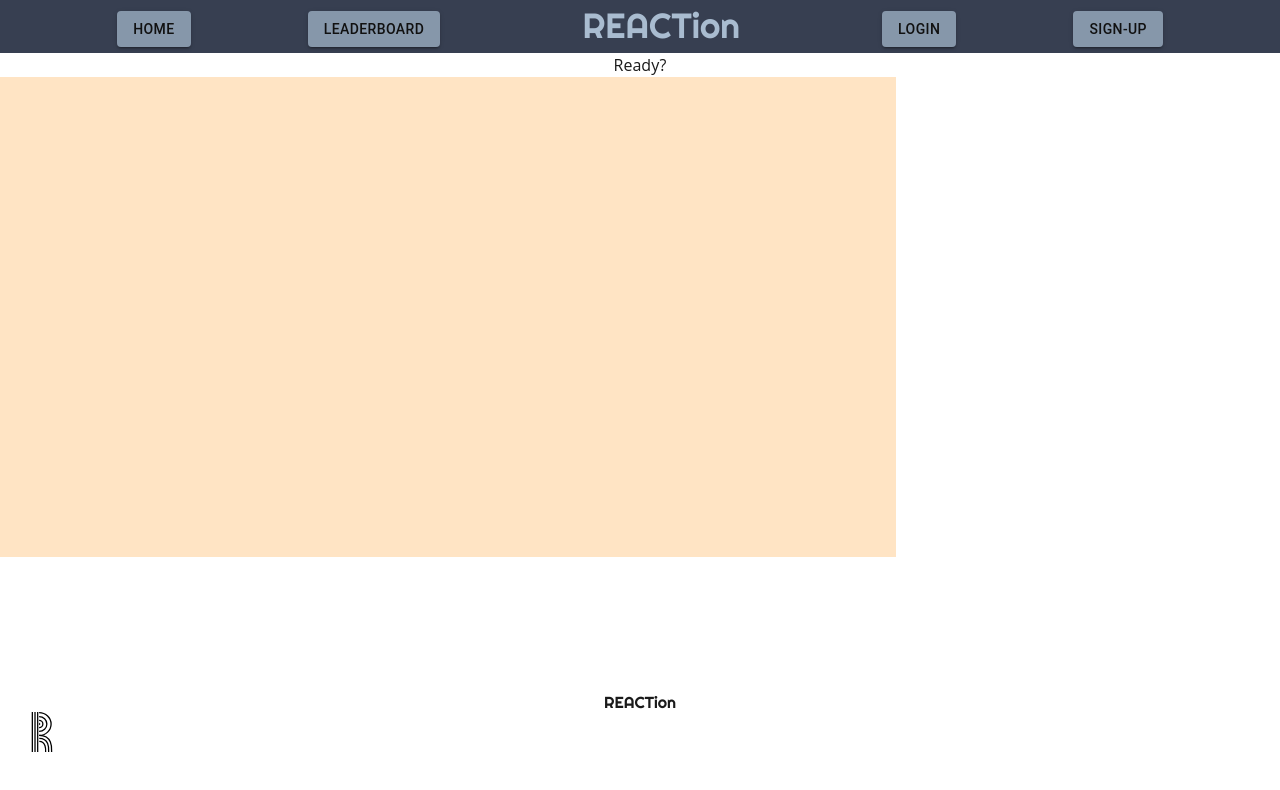
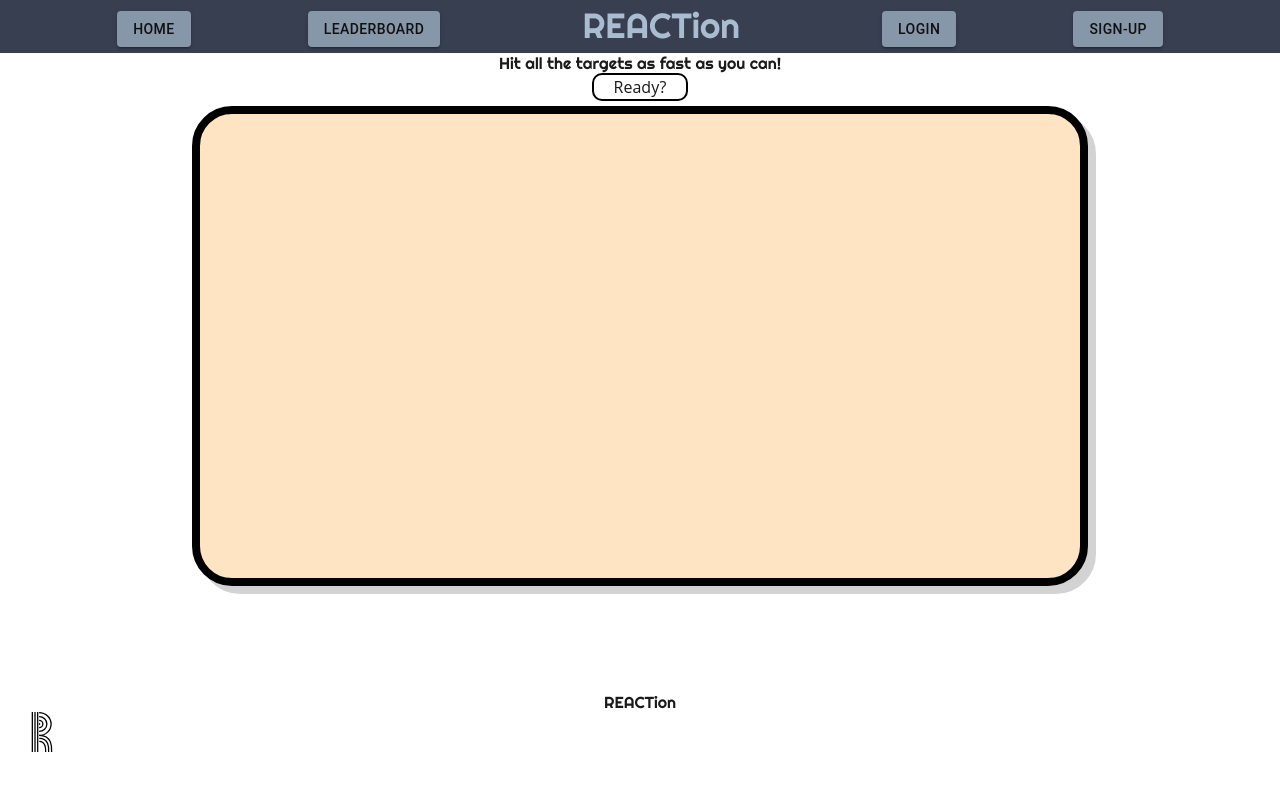
Before and after one commit to hudsonpepper/REACTion, a React (Vite) app in the folder client/: page / in a window 1280 px wide. Shown: the top 790 px of the page. Built offline with nearby package versions, Linux system fonts and the light colour scheme.

Commit message:
added style, small tweaks

```diff
--- a/client/src/components/GameUI.jsx
+++ b/client/src/components/GameUI.jsx
@@ -6,7 +6,8 @@ const GameUI = () => {
 
     return (
         <div className='game-header-bar'>
-            {gameState == 0 ? <button onClick={readyHandler}>Ready?</button> : null }
+            {gameState == 0 ? <h2>Hit all the targets as fast as you can!</h2> : null }
+            {gameState == 0 ? <button className="ready-btn" onClick={readyHandler}>Ready?</button> : null }
             {gameState == 0 ? null : <h2>TIME REMAINING: {countdownClock}</h2>}
             {gameState == 0 ? null : <h2>TARGETS HIT: {targetCounter}</h2>}
         </div>
--- a/client/src/components/Target.jsx
+++ b/client/src/components/Target.jsx
@@ -16,11 +16,10 @@ const Target = ({onClickHandler}) => {
         // top: 100 + '%',
     };
     let imgStyling = {
-        height: `${5}%`,
-        maxHeight: `${5}%`
+
     }
     return (
-        <button style={styling} className="max-w-3" onClick={onClickHandler}><img style={imgStyling} src="../../public/target.png"/></button>
+        <button style={styling} className="max-w-10" onClick={onClickHandler}><img style={imgStyling} src="../../public/target.png"/></button>
     )
 }
 
--- a/client/src/pages/GamePage/style.css
+++ b/client/src/pages/GamePage/style.css
@@ -1,8 +1,24 @@
+.overarching-container {
+  display: flex;
+  flex-direction: column;
+  align-items: center;
+}
+
+.ready-btn {
+  border-radius: 10px;
+  border: black solid 2px;
+  padding: 0 20px;
+  margin-bottom: 5px;
+}
+
 .game-viewport {
   position: relative;
   background-color: bisque;
   height: 60vh;
   width: 70vw;
+  border-radius: 40px;
+  border: black 8px solid;
+  filter: drop-shadow(8px 8px 0 lightgray)
   /* padding-bottom: 7vw;
   padding-right: 7vw; */
 }
--- a/client/src/utils/GameContext.jsx
+++ b/client/src/utils/GameContext.jsx
@@ -16,8 +16,8 @@ export default function GameProvider({ children }) {
     const [buttonPressTimes, setButtonPressTimes] = useState([]);
 
     const updatePosition = () => {
-        setLeftPos(Math.random()*90);
-        setTopPos(Math.random()*90);
+        setLeftPos(10 + Math.random()*80);
+        setTopPos(10 + Math.random()*80);
     }
 
     const endGame = (intervalNum) => {
```
